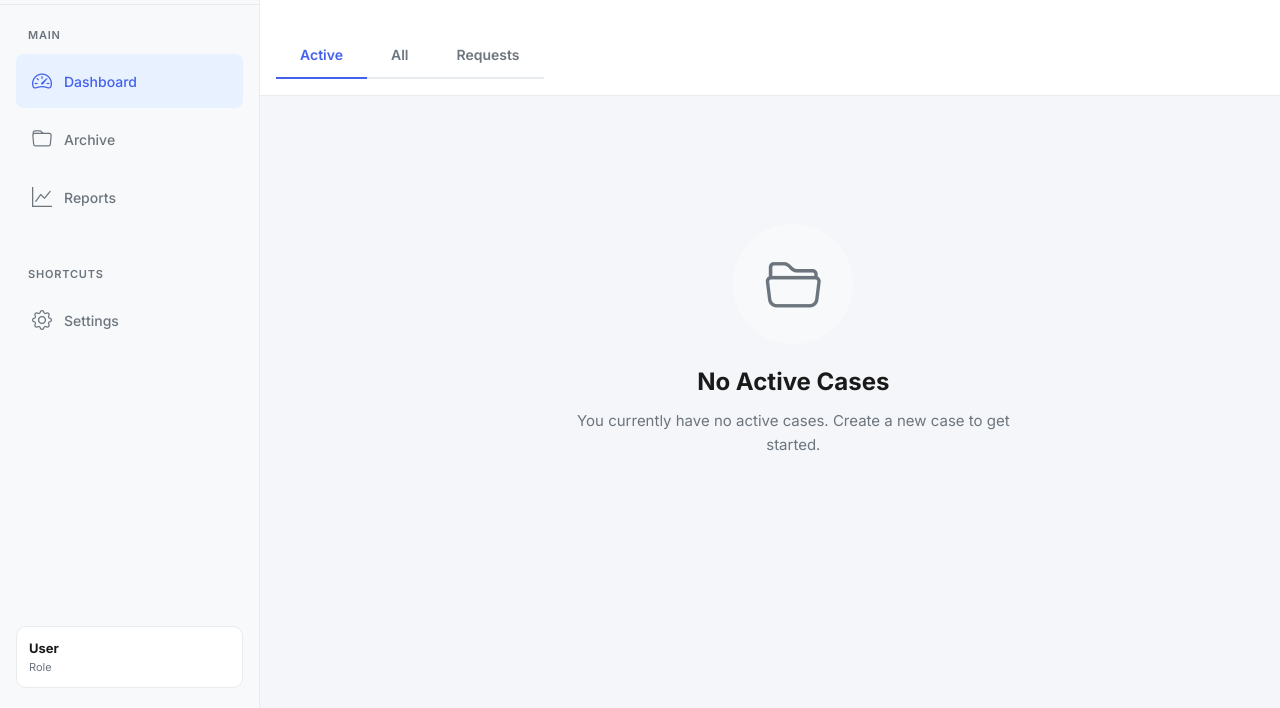
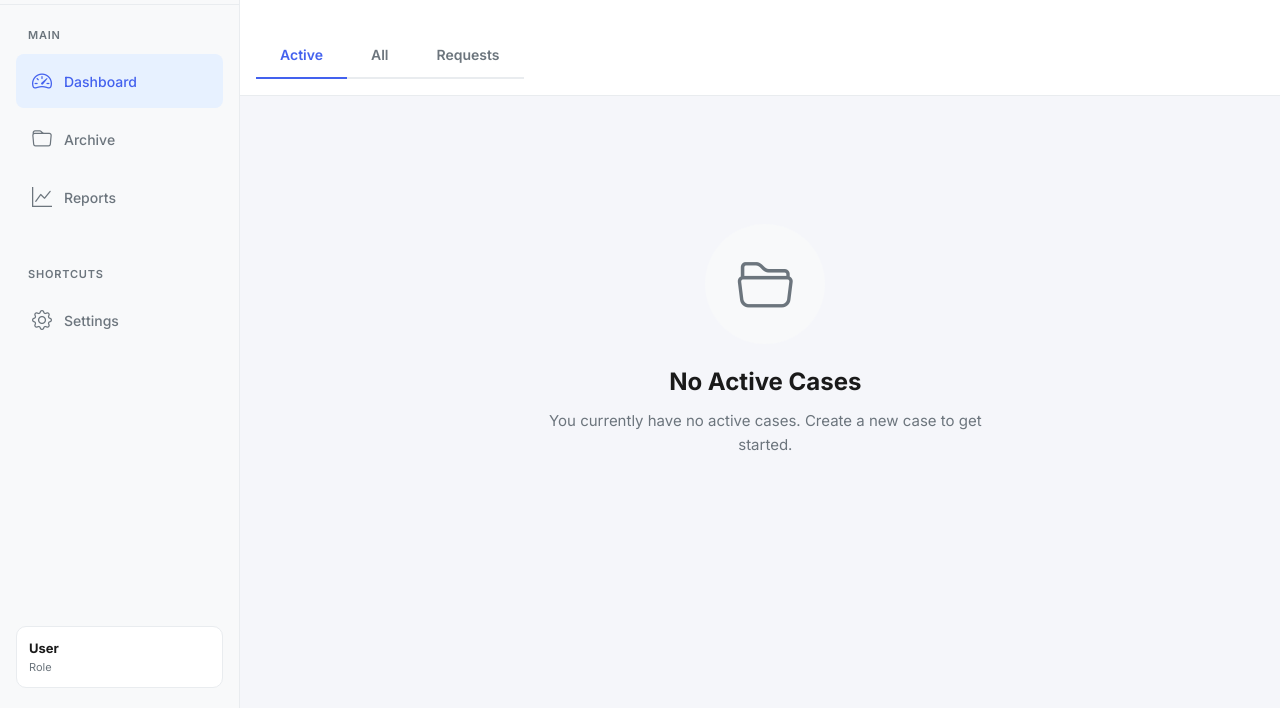
Before and after one commit to niamh-2303/final-year-project, a plain HTML site: page app/views/dashboard.html in a window 1280 px wide. Shown: the part 92-800 px from the top of the page. Drawn offline with nearby package versions, Linux system fonts and the light colour scheme; no server answers.

Commit message:
changed main content width and reduced the side bar width a little also

```diff
--- a/app/views/css/dashboard-style.css
+++ b/app/views/css/dashboard-style.css
@@ -37,7 +37,7 @@ body {
     top: 0;
     bottom: 0;
     left: 0;
-    width: 260px;
+    width: 240px;
     background-color: var(--sidebar-bg);
     border-right: 1px solid var(--border-color);
     overflow-y: auto;
@@ -176,7 +176,7 @@ body {
 /* ==================== MAIN CONTENT ==================== */
 
 .main-content {
-    margin-left: 260px;
+    margin-left: 240px;
     padding: 0;
     min-height: 100vh;
 }
@@ -328,7 +328,7 @@ body {
 /* ==================== CASES SECTION ==================== */
 
 .cases-section {
-    padding: 48px 32px;
+    padding: 48px 32px 48px 16px;
 }
 
 .empty-state {
```
Also changed, not shown: app/views/case-area.html (+1 -1 lines).
